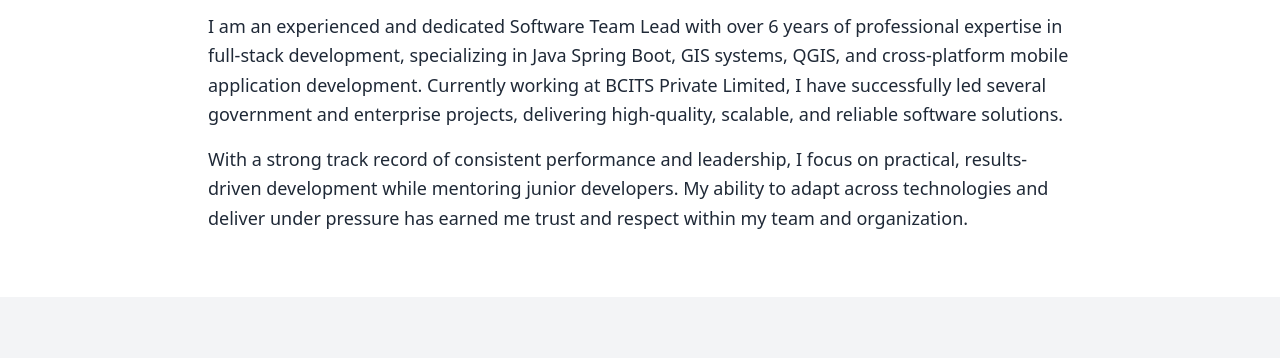
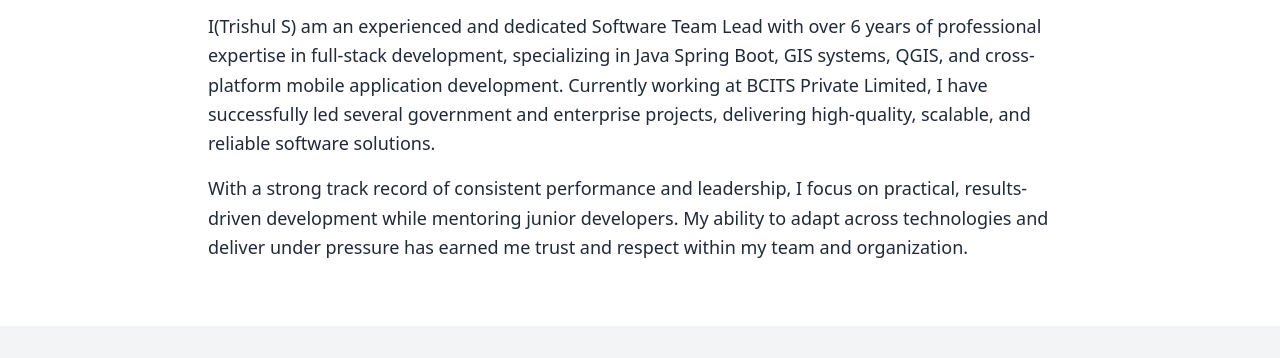
Before and after one commit to trishul31/trishu.me, a plain HTML site: page index.html in a window 1280 px wide. Shown: the part 412-770 px from the top of the page. Drawn offline with nearby package versions, Linux system fonts and the light colour scheme.

Commit message:
Update index.html

```diff
--- a/index.html
+++ b/index.html
@@ -42,7 +42,7 @@
     <div class="max-w-4xl mx-auto px-4">
       <h2 class="text-3xl font-semibold text-indigo-600 mb-4">About Me</h2>
       <p class="text-lg leading-relaxed">
-        I am an experienced and dedicated Software Team Lead with over 6 years of professional expertise in full-stack development, specializing in Java Spring Boot, GIS systems, QGIS, and cross-platform mobile application development. Currently working at BCITS Private Limited, I have successfully led several government and enterprise projects, delivering high-quality, scalable, and reliable software solutions.
+        I(Trishul S) am an experienced and dedicated Software Team Lead with over 6 years of professional expertise in full-stack development, specializing in Java Spring Boot, GIS systems, QGIS, and cross-platform mobile application development. Currently working at BCITS Private Limited, I have successfully led several government and enterprise projects, delivering high-quality, scalable, and reliable software solutions.
       </p>
       <p class="mt-4 text-lg leading-relaxed">
         With a strong track record of consistent performance and leadership, I focus on practical, results-driven development while mentoring junior developers. My ability to adapt across technologies and deliver under pressure has earned me trust and respect within my team and organization.
```
